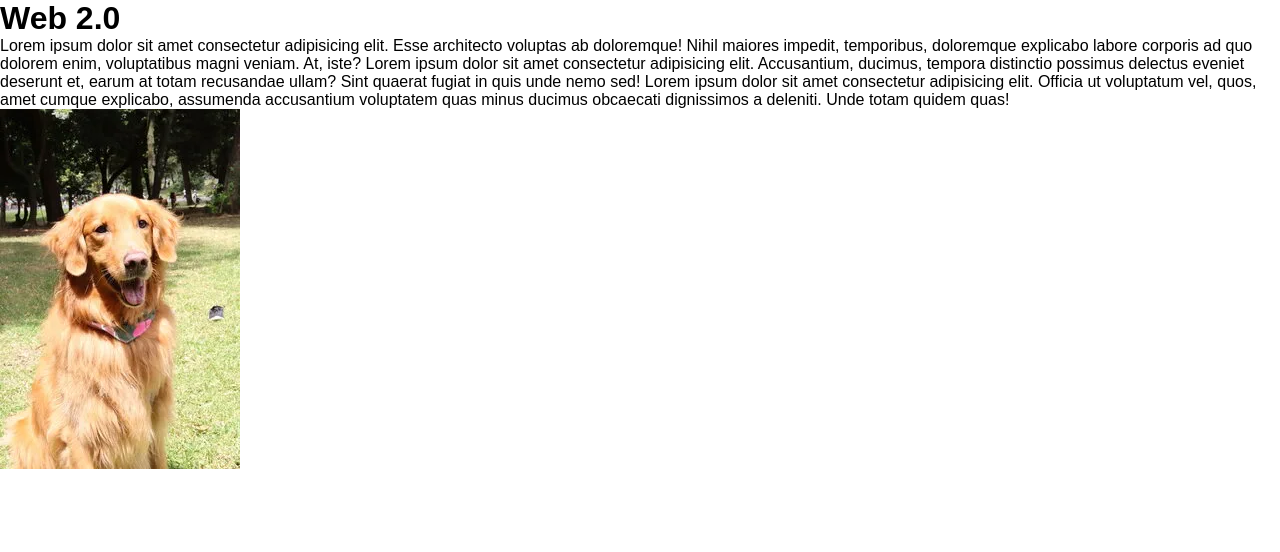
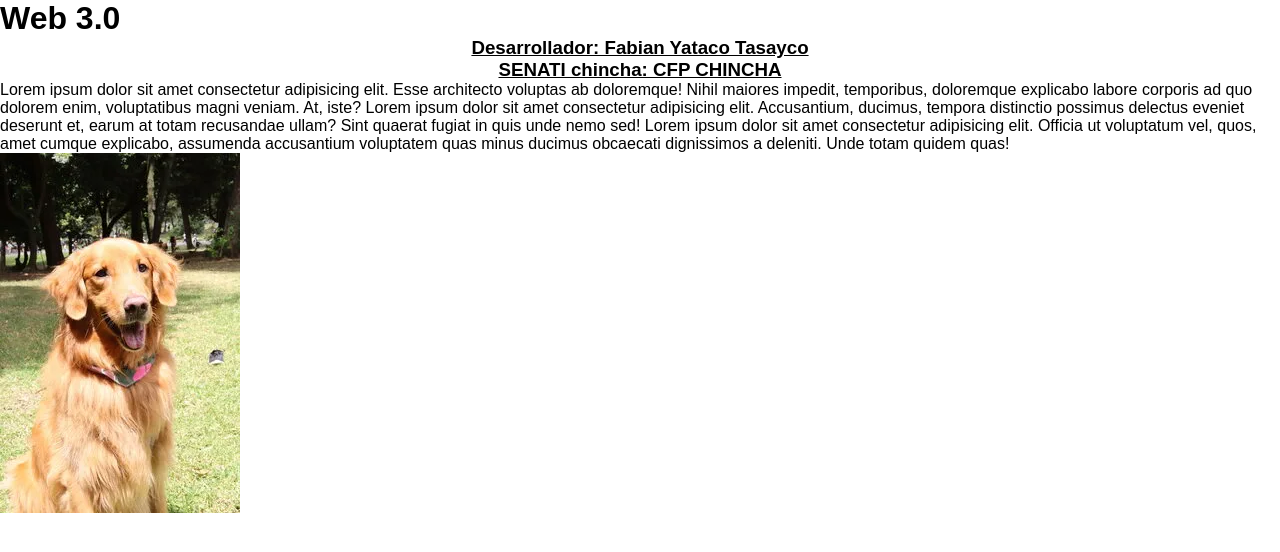
Before and after one commit to xdasd13/web-personal, a plain HTML site: page index.html in a window 1280 px wide. Drawn offline with Linux system fonts and the light colour scheme.

Commit message:
Se mejoro la interfaz

```diff
--- a/css/estilos.css
+++ b/css/estilos.css
@@ -4,3 +4,8 @@
   padding: 0;
   margin: 0;
 }
+
+h3{
+  text-align: center;
+  text-decoration: underline;
+}
--- a/index.html
+++ b/index.html
@@ -9,7 +9,9 @@
 
 </head>
 <body>
-  <h1>Web 2.0</h1>
+  <h1>Web 3.0</h1>
+  <h3>Desarrollador: Fabian Yataco Tasayco</h3>
+  <h3>SENATI chincha: CFP CHINCHA</h3>
   <p>
     Lorem ipsum dolor sit amet consectetur adipisicing elit. Esse architecto voluptas ab doloremque! Nihil maiores impedit, temporibus, doloremque explicabo labore corporis ad quo dolorem enim, voluptatibus magni veniam. At, iste?
     Lorem ipsum dolor sit amet consectetur adipisicing elit. Accusantium, ducimus, tempora distinctio possimus delectus eveniet deserunt et, earum at totam recusandae ullam? Sint quaerat fugiat in quis unde nemo sed!
```
